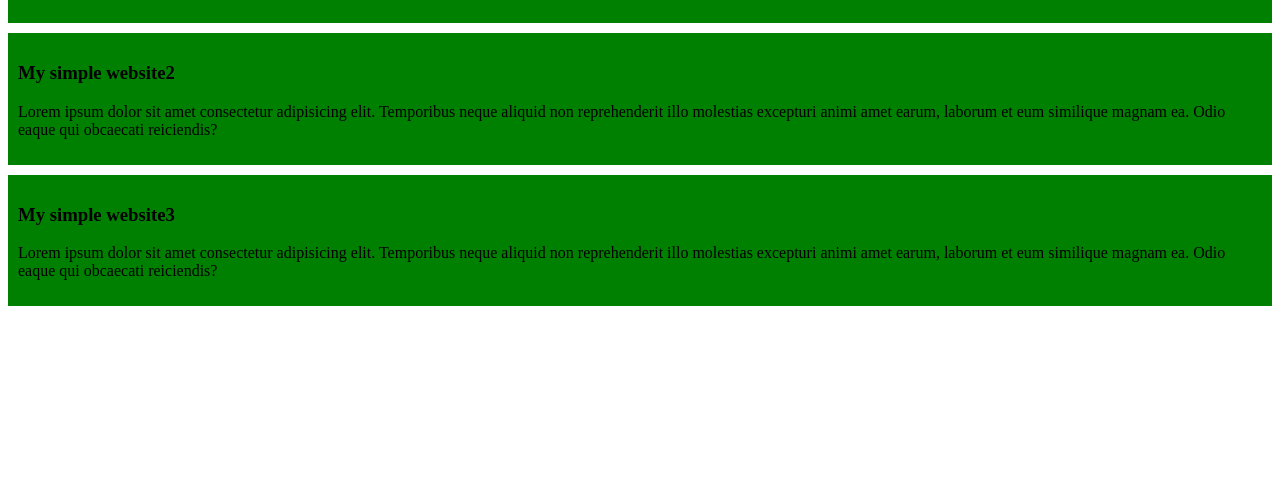
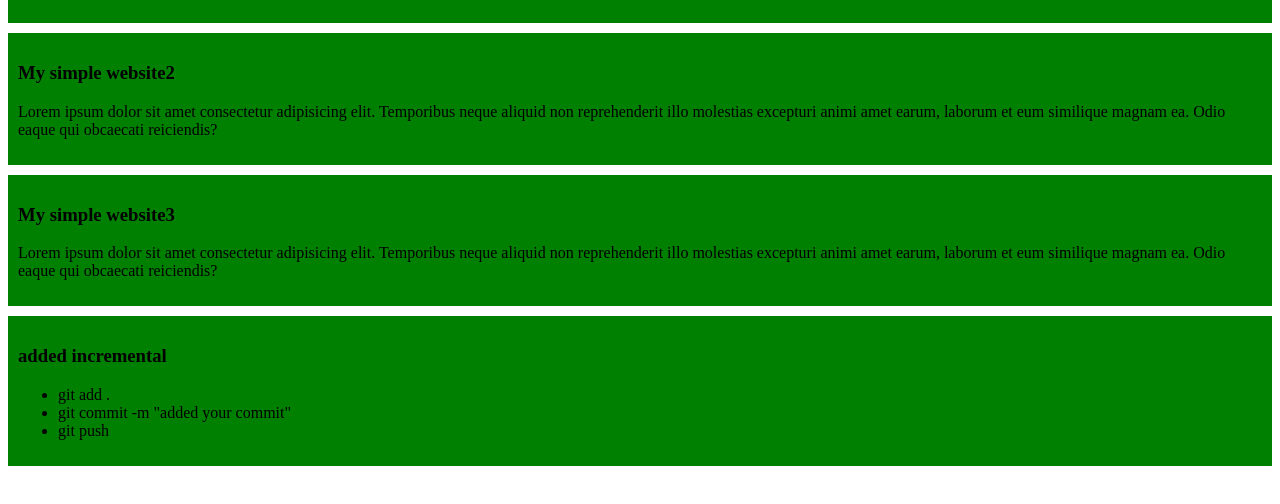
Before and after one commit to Rakibul-islam-gif/my-simple-website, a plain HTML site: page index.html in a window 1280 px wide. Shown: the part 118-622 px from the top of the page. Drawn offline with Linux system fonts and the light colour scheme.

Commit message:
Md Rakibul commit

```diff
--- a/index.html
+++ b/index.html
@@ -29,5 +29,15 @@
     <p>Lorem ipsum dolor sit amet consectetur adipisicing elit. Temporibus neque aliquid non reprehenderit illo molestias excepturi animi amet earum, laborum et eum similique magnam ea. Odio eaque qui obcaecati reiciendis?</p>
 </div>
 
+<div>
+
+    <h3>added incremental </h3>
+    <ul>
+        <li>git add .</li>
+        <li>git commit -m "added your commit"</li>
+        <li>git push</li>
+    </ul>
+</div>
+
 </body>
 </html>
```
